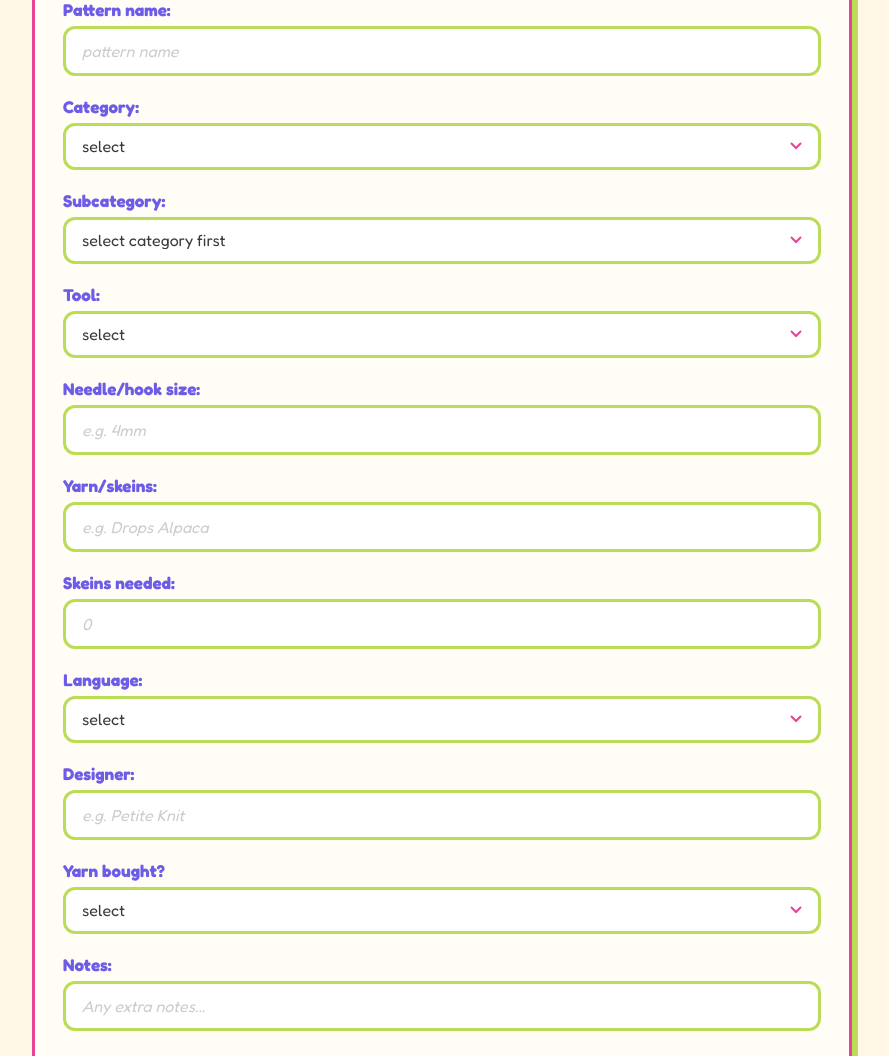
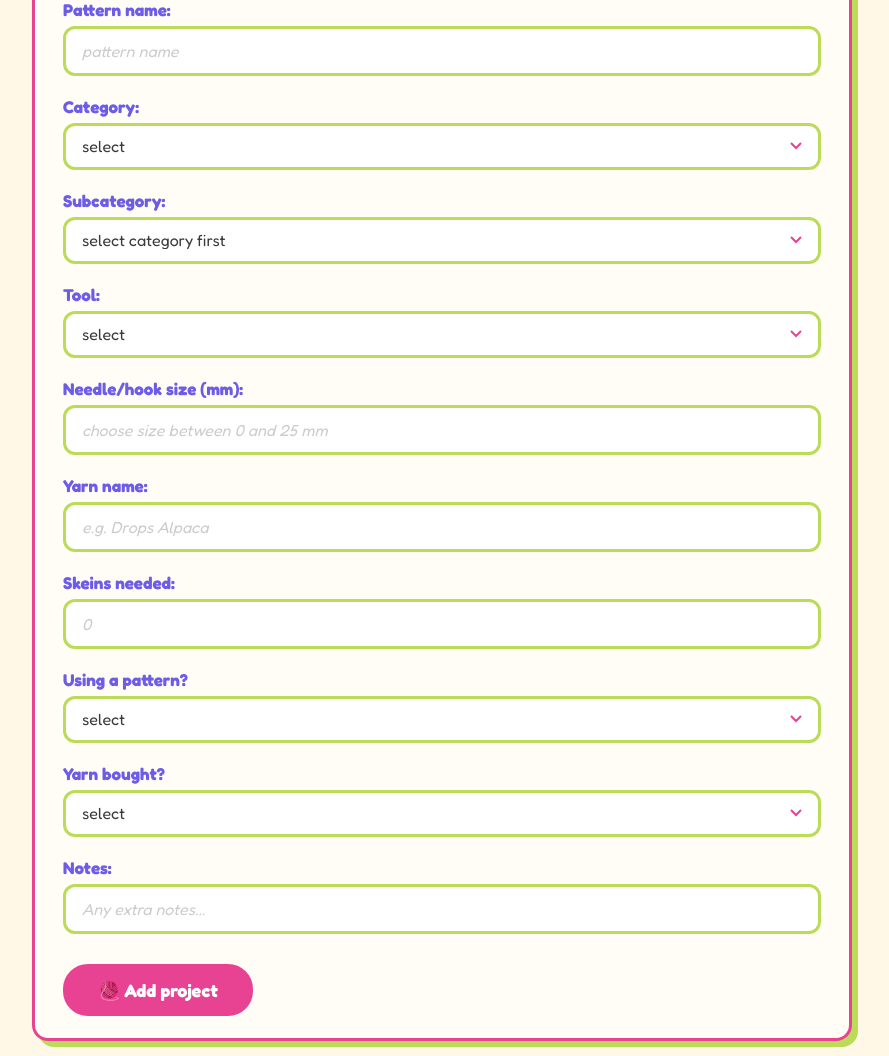
Before and after one commit to magicpaperbox/what-a-knit, a Flask app: page /add in a window 1280 px wide. Shown: the part 321-1377 px from the top of the page, without its empty margins (198-1087 px from the left). Run offline with Flask 3, Linux system fonts and the light colour scheme.

```diff
--- a/app.py
+++ b/app.py
@@ -15,7 +15,7 @@ class Pattern(db.Model):
     needle_size = db.Column(db.String(20))
     skeins = db.Column(db.String(20))
     skeins_needed = db.Column(db.Integer)
-    language = db.Column(db.String(50))
+    pattern_language = db.Column(db.String(50))
     designer = db.Column(db.String(50))
     yarn_bought = db.Column(db.String(3))
     difficulty = db.Column(db.Integer)
@@ -24,54 +24,6 @@ class Pattern(db.Model):
     rating = db.Column(db.Integer)
     notes = db.Column(db.String(500))
 
-
-# patterns=[
-#     {
-#         'name': 'Monday sweater',
-#         'type': 'sweater',
-#         'subtype': 'raglan',
-#         'tool': 'needles',
-#         'needle_size': '4mm',
-#         'yarn_bought': True,
-#         'difficulty': 1,
-#         'status': 'in progress',
-#         'completion': 60,
-#         'rating': 5,
-#         'language': 'polish',
-#         'designer' : 'Petite knit',
-#         'notes': ''
-#     },
-#     {
-#         'name': 'Boucle hat',
-#         'type': 'hat',
-#         'subtype': 'double folded',
-#         'tool': 'needles',
-#         'needle_size': '4mm',
-#         'yarn_bought': True,
-#         'difficulty': 3,
-#         'status': 'in progress',
-#         'completion': 90,
-#         'rating': 3,
-#         'language': None,
-#         'designer': 'me',
-#         'notes': ''
-#     },
-#     {
-#         'name': 'Wesley socks',
-#         'type': 'socks',
-#         'subtype': 'heel flap',
-#         'tool': 'needles',
-#         'needle_size': '2.5mm',
-#         'yarn_bought': False,
-#         'difficulty': None,
-#         'status': 'not started',
-#         'completion': 0,
-#         'rating': None,
-#         'language': 'polish',
-#         'designer': 'Knitted moments',
-#         'notes': ''
-#     },
-# ]
 
 @app.route('/')
 def main_page():
@@ -99,7 +51,7 @@ def pattern_detail(pattern_id):
 
 @app.route('/projects')
 def projects():
-    patterns=Pattern.query.all() #give me all records from table - list[Objects]
+    patterns = Pattern.query.all()
     return render_template('projects.html', patterns=patterns)
 
 @app.route('/add', methods=['GET', 'POST'])
@@ -107,20 +59,20 @@ def add_pattern():
     if request.method == 'POST':
         new_pattern = Pattern(
             name=request.form['name'],
-            type=request.form['type'],
-            subtype=request.form['subtype'],
-            tool=request.form['tool'],
-            needle_size=request.form['needle_size'],
-            skeins=request.form['skeins'],
+            type=request.form.get('type'),
+            subtype=request.form.get('subtype'),
+            tool=request.form.get('tool'),
+            needle_size=request.form.get('needle_size'),
+            skeins=request.form.get('skeins'),
             skeins_needed=request.form.get('skeins_needed', type=int),
-            language=request.form['language'],
-            designer=request.form['designer'],
-            yarn_bought=request.form['yarn_bought'],
+            pattern_language=request.form.get('pattern_language'),
+            designer=request.form.get('designer'),
+            yarn_bought=request.form.get('yarn_bought'),
             difficulty=None,
             status='not started',
             completion=0,
             rating=None,
-            notes=request.form['notes']
+            notes=request.form.get('notes')
         )
         db.session.add(new_pattern)
         db.session.commit()
--- a/static/css/style.css
+++ b/static/css/style.css
@@ -206,6 +206,10 @@ code {
     padding: 8px;
 }
 
+#pattern-details {
+    margin-top: 20px;
+}
+
 .btn-submit {
     display: inline-block;
     font-family: Fredoka, sans-serif;
--- a/static/js/main.js
+++ b/static/js/main.js
@@ -1,3 +1,4 @@
+// ========== THEME TOGGLE ==========
 
 function toggleTheme() {
     document.body.classList.toggle('dark');
@@ -17,7 +18,15 @@ if (saved === 'dark') {
     if (toggleText) toggleText.textContent = 'Light mode';
 }
 
+// ========== ADD PATTERN FORM ==========
+// This code only runs on pages that have the form (e.g. /add)
 
+const typeSelect = document.getElementById("type");
+
+if (typeSelect) {
+    const subtypeSelect = document.getElementById("subtype");
+
+    // Subcategory options based on selected category
     const subcategories = {
         "sweater": ["raglan", "yoke", "set-in sleeve", "top-down", "bottom-up", "flat", "steek"],
         "cardigan": ["raglan", "yoke", "set-in sleeve", "top-down", "bottom-up", "flat", "steek"],
@@ -31,20 +40,30 @@ const subcategories = {
         "scarf": ["shawl", "cowl", "triangular", "crescent", "hood", "collar"],
         "gloves": ["mittens", "classic", "fingerless"],
         "accessories": ["pillow", "blanket", "rug", "towel", "washcloth", "pot-holder", "basket", "keychain", "case", "christmas", "decoratives"],
-    "bags": ["shopper", "shoulder-bag", "hand-bag", "backpack"],
+        "bag": ["shopper", "shoulder-bag", "hand-bag", "backpack"],
         "plushies": ["animals", "food", "others"]
     };
 
-const typeSelect = document.getElementById("type");
-const subtypeSelect = document.getElementById("subtype");
-typeSelect.addEventListener("change", function (){
+    typeSelect.addEventListener("change", function () {
         const chosen = typeSelect.value;
         subtypeSelect.innerHTML = "";
-    for (const sub of subcategories[chosen]){
-        const option = document.createElement("option")
-        option.value = sub
-        option.textContent = sub
-        subtypeSelect.appendChild(option)
+        for (const sub of subcategories[chosen]) {
+            const option = document.createElement("option");
+            option.value = sub;
+            option.textContent = sub;
+            subtypeSelect.appendChild(option);
         }
-    console.log("successfully changed!")
-})
+    });
+
+    // Show/hide pattern details (language + designer)
+    const hasPatternSelect = document.getElementById("has_pattern");
+    const patternDetails = document.getElementById("pattern-details");
+
+    hasPatternSelect.addEventListener("change", function () {
+        if (hasPatternSelect.value === "yes") {
+            patternDetails.style.display = "block";
+        } else {
+            patternDetails.style.display = "none";
+        }
+    });
+}
--- a/templates/add_pattern.html
+++ b/templates/add_pattern.html
@@ -8,6 +8,7 @@
             <input type="text" id="name" name="name" placeholder="pattern name">
         </div>
 
+        <!-- SELECT CATEGORY -->
         <div class="form-group">
             <label for="type">Category:</label>
             <select id="type" name="type">
@@ -20,15 +21,16 @@
                 <option value="skirt">skirt</option>
                 <option value="pants">pants</option>
                 <option value="socks">socks</option>
-                <option value="mittens">mittens</option>
+                <option value="gloves">gloves</option>
                 <option value="hat">hat</option>
                 <option value="scarf">scarf</option>
                 <option value="bag">bag</option>
-                <option value="accessory">accessory</option>
-                <option value="plushie">plushie</option>
+                <option value="accessories">accessories</option>
+                <option value="plushies">plushies</option>
             </select>
         </div>
 
+        <!-- SELECT SUBCATEGORY -->
         <div class="form-group">
             <label for="subtype">Subcategory:</label>
             <select id="subtype" name="subtype">
@@ -36,6 +38,7 @@
             </select>
         </div>
 
+        <!-- SELECT TOOLS -->
         <div class="form-group">
             <label for="tool">Tool:</label>
             <select id="tool" name="tool">
@@ -45,24 +48,37 @@
             </select>
         </div>
 
+        <!-- SELECT TOOL SIZE -->
         <div class="form-group">
-            <label for="needle_size">Needle/hook size:</label>
-            <input type="text" id="needle_size" name="needle_size" placeholder="e.g. 4mm">
+            <label for="needle_size">Needle/hook size (mm):</label>
+            <input type="number" id="needle_size" name="needle_size" min="0" max="25" step="0.05" placeholder="choose size between 0 and 25 mm">
         </div>
 
+        <!-- SELECT YARN TYPE -->
         <div class="form-group">
-            <label for="skeins">Yarn/skeins:</label>
+            <label for="skeins">Yarn name:</label>
             <input type="text" id="skeins" name="skeins" placeholder="e.g. Drops Alpaca">
         </div>
 
+        <!-- SELECT YARN AMOUNT -->
         <div class="form-group">
             <label for="skeins_needed">Skeins needed:</label>
             <input type="number" id="skeins_needed" name="skeins_needed" min="0" placeholder="0">
         </div>
 
+        <!-- SELECT HAS PATTERN -->
         <div class="form-group">
-            <label for="language">Language:</label>
-            <select id="language" name="language">
+            <label for="has_pattern">Using a pattern?</label>
+            <select id="has_pattern" name="has_pattern">
+                <option value="" disabled selected hidden>select</option>
+                <option value="yes">Yes</option>
+                <option value="no">No</option>
+            </select>
+        </div>
+        <div id="pattern-details" style="display: none;">
+            <div class="form-group">
+                <label for="pattern_language">Pattern language:</label>
+                <select id="pattern_language" name="pattern_language">
                     <option value="" disabled selected hidden>select</option>
                     <option value="polish">polish</option>
                     <option value="english">english</option>
@@ -74,6 +90,8 @@
                 <label for="designer">Designer:</label>
                 <input type="text" id="designer" name="designer" placeholder="e.g. Petite Knit">
             </div>
+        </div>
+
 
         <div class="form-group">
             <label for="yarn_bought">Yarn bought?</label>
```
Also changed, not shown: templates/main_page.html (indentation only). Lines whose indentation alone changed are shown as unchanged.
